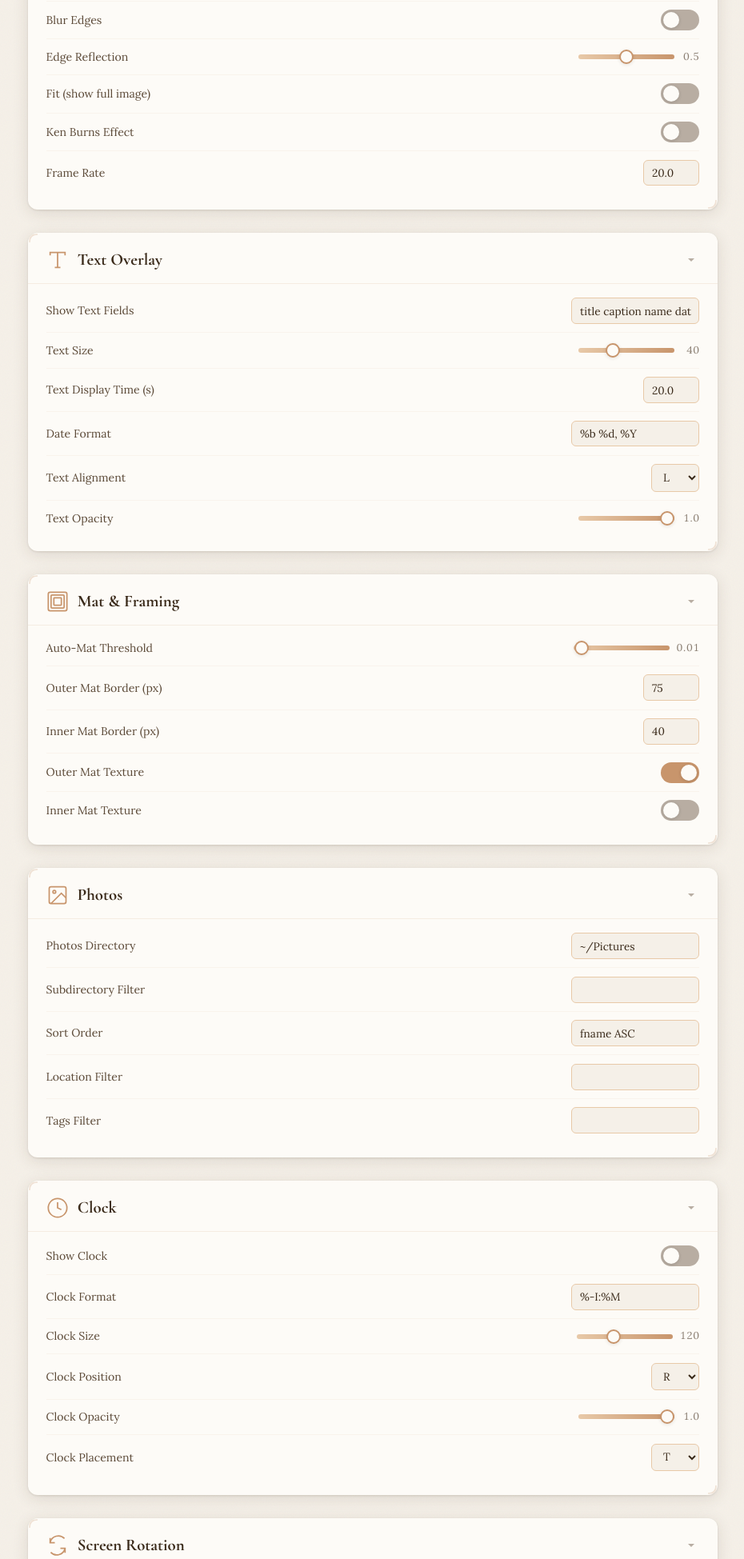
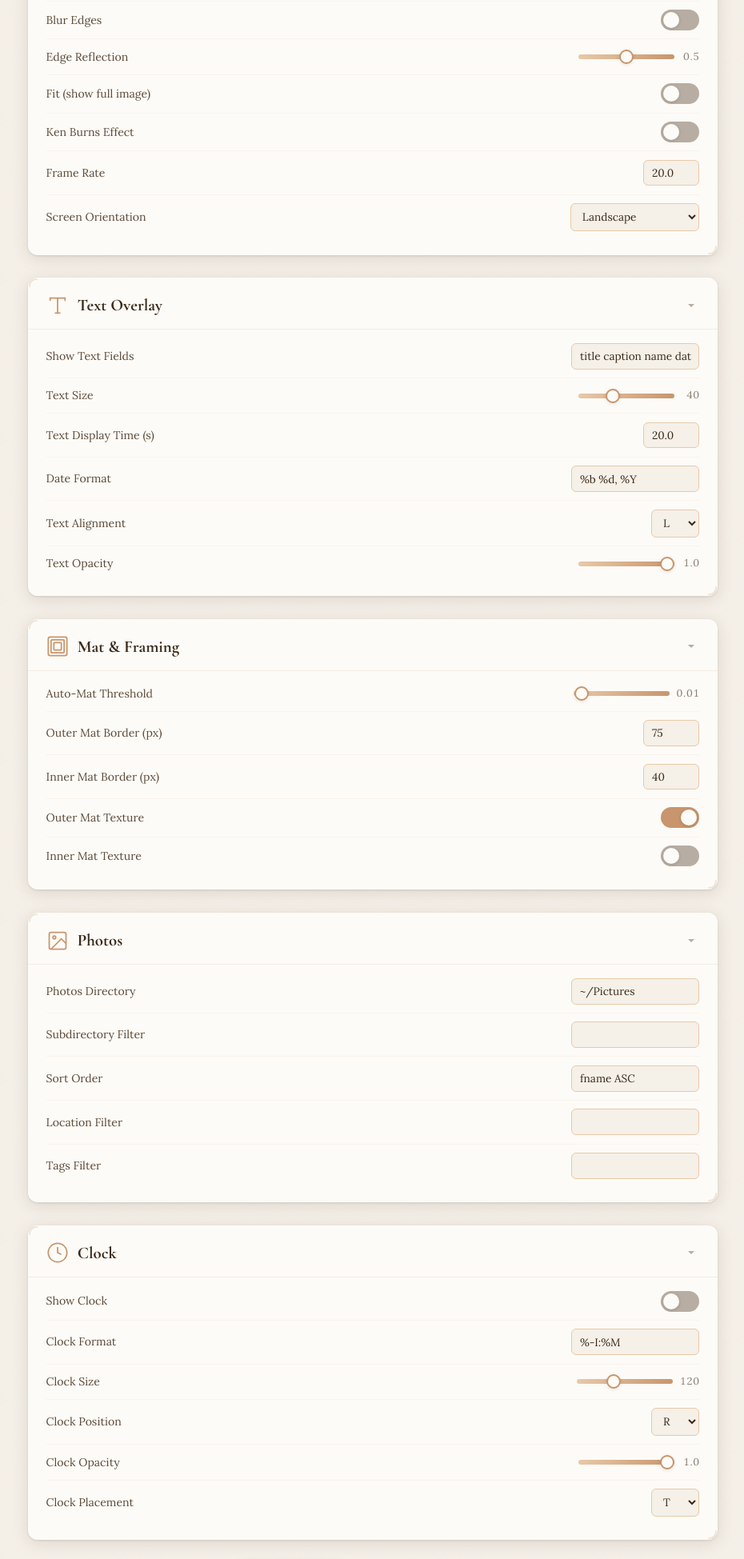
Before and after one commit to jimeesee/Pi-Photo-Frame, a Flask app: page / in a window 1280 px wide. Shown: the part 773-2722 px from the top of the page at 80% size, without its empty margins (174-1104 px from the left). Run offline with Flask 3, Linux system fonts and the light colour scheme.

Commit message:
refactor: move screen rotation into Display settings card
Co-Authored-By: Claude Opus 4.6 <noreply@anthropic.com>

```diff
--- a/config_editor/templates/index.html
+++ b/config_editor/templates/index.html
@@ -654,39 +654,22 @@
                         </div>
                     </div>
                     {% endfor %}
+                    {% if card_name == 'Display' %}
+                    <div class="field-row">
+                        <span class="field-label">Screen Orientation</span>
+                        <div class="field-control">
+                            <select id="rotation-select" onchange="applyRotation()">
+                                <option value="normal" {% if current_transform == 'normal' %}selected{% endif %}>Landscape</option>
+                                <option value="90" {% if current_transform == '90' %}selected{% endif %}>Portrait (90° CW)</option>
+                                <option value="270" {% if current_transform == '270' %}selected{% endif %}>Portrait (90° CCW)</option>
+                                <option value="180" {% if current_transform == '180' %}selected{% endif %}>Upside Down</option>
+                            </select>
+                        </div>
+                    </div>
+                    {% endif %}
                 </div>
             </div>
             {% endfor %}
-
-            <!-- ── Screen Rotation Card ──────────────── -->
-            <div class="card">
-                <div class="card-header" onclick="toggleCard(this.parentElement)">
-                    <div class="card-icon">
-                        <svg viewBox="0 0 24 24" fill="none" stroke="#C8956C" stroke-width="1.5"><path d="M4 4v5h5"/><path d="M20 20v-5h-5"/><path d="M4 9a9 9 0 0 1 15.36-4.36"/><path d="M20 15a9 9 0 0 1-15.36 4.36"/></svg>
-                    </div>
-                    <span class="card-title">Screen Rotation</span>
-                    <svg class="card-chevron" viewBox="0 0 20 20" fill="currentColor"><path d="M6 8l4 4 4-4"/></svg>
-                </div>
-                <div class="card-body">
-                    <div class="field-row">
-                        <span class="field-label">Orientation</span>
-                        <div class="field-control">
-                            <select id="rotation-select">
-                                <option value="normal" {% if current_transform == 'normal' %}selected{% endif %}>Landscape</option>
-                                <option value="90" {% if current_transform == '90' %}selected{% endif %}>Portrait (90° CW)</option>
-                                <option value="270" {% if current_transform == '270' %}selected{% endif %}>Portrait (90° CCW)</option>
-                                <option value="180" {% if current_transform == '180' %}selected{% endif %}>Landscape (Upside Down)</option>
-                            </select>
-                        </div>
-                    </div>
-                    <div class="field-row">
-                        <span class="field-label" style="font-style:italic;color:var(--warm-gray);font-size:0.82rem;">Takes effect immediately — no restart needed</span>
-                        <div class="field-control">
-                            <button class="btn btn-primary" style="padding:0.5rem 1.4rem;font-size:0.95rem;" onclick="applyRotation()">Apply</button>
-                        </div>
-                    </div>
-                </div>
-            </div>
 
             <div class="action-bar">
                 <button class="btn btn-primary" onclick="saveSettings()">Save Settings</button>
```
